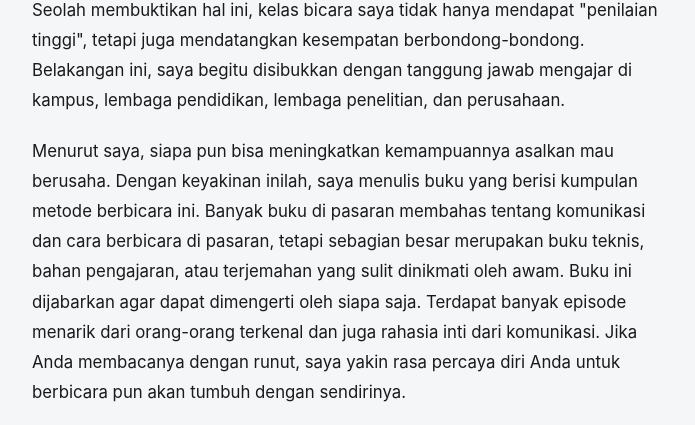
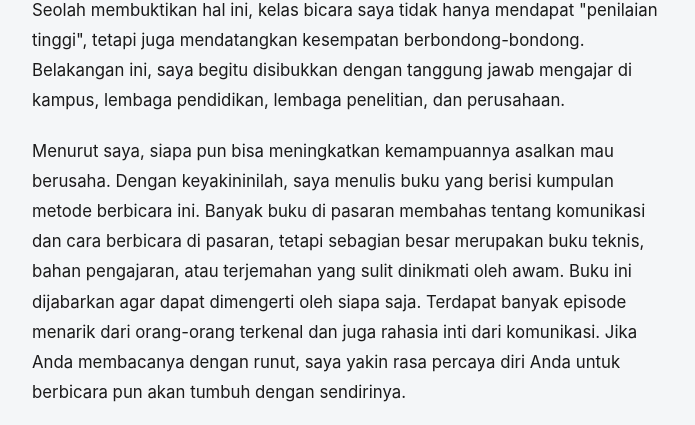
Before and after one commit to dartosugiarto/animal-farm, a plain HTML site: page index.html in a window 1280 px wide. Shown: the part 1816-2241 px from the top of the page, without its empty margins (292-987 px from the left). Drawn offline with Linux system fonts and the light colour scheme.

Commit message:
Update index.html

```diff
--- a/index.html
+++ b/index.html
@@ -34,7 +34,7 @@
         <p>Sedemikian pentingnya ucapan. Kita harus pandai berbicara untuk menunjukkan diri kita kepada lawan bicara dalam kehidupan sosial. Orang yang berbicara dengan mahir akan menjadi lebih maju daripada yang lainnya. Untuk mencapai tujuan komunikasi, persuasi, dan negosiasi, kita harus mengetahui metode komunikasi yang efisien.</p>
         <p>Masalahnya, hanya segintir orang yang mengetahuinya. Mayoritas orang tidak tahu bagaimana cara berkomunikasi dengan baik. Mereka kadang salah sangka bahwa orang lain pandai berbicara karena bawaan lahir, lalu mereka akan berkata kepada dirinya sendiri, "jika sejak awal tidak mahir berbicara, maka hal itu tidak akan bisa diperbaiki". Sama sekali tidak demikian. Anda dapat menonton film The King's Speech. Raja George VI naik tahta di Kerajaan Inggris pada saat Perang Dunia II pecah. Namun, ia mengalami kesulitan dalam berbicara dan selalu gagap. Oleh karena itu, publik tidak menyambut pidatonya dengan gegap gempita. la kemudian berlatih keras hingga bisa mengatasi kegagapannya hingga ia berhasil melakukan siaran pidato yang luar biasa seperti mendeklarasikan perang dengan Jerman. Pidatonya mampu menyentuh seluruh negeri dan berperan besar menyatukan rakyat Inggris.</p>
         <p>Saya pun demikian. Walaupun telah dikenal luas sebagai ahli seni berbicara, sejak lahir saya tidak memiliki kemampuan berbicara seperti sekarang. Justru saya mulai percaya diri untuk berbicara sejak dipuji oleh guru bahasa SMA. Saat itu, saya disuruh mendiktekan sebuah bacaan. Semenjak itu, saya giat berlatih dan semakin lama mendapatkan hasil yang lebih baik daripada sebelumnya. Kemudian, saya terpilih menjadi reporter dan berlanjut menapaki jalan sebagai pembawa acara, pengajar, pengisi suara, dan penyanyi. Kemampuan bicara saya semakin membaik dengan membawakan berbagai acara dan konser. Melalui banyak trial and error di hadapan orang banyak, kini saya boleh berbangga diri dengan kemampuan berbicara saya yang mumpuni. Seolah membuktikan hal ini, kelas bicara saya tidak hanya mendapat "penilaian tinggi", tetapi juga mendatangkan kesempatan berbondong-bondong. Belakangan ini, saya begitu disibukkan dengan tanggung jawab mengajar di kampus, lembaga pendidikan, lembaga penelitian, dan perusahaan.</p>
-        <p>Menurut saya, siapa pun bisa meningkatkan kemampuannya asalkan mau berusaha. Dengan keyakinan inilah, saya menulis buku yang berisi kumpulan metode berbicara ini. Banyak buku di pasaran membahas tentang komunikasi dan cara berbicara di pasaran, tetapi sebagian besar merupakan buku teknis, bahan pengajaran, atau terjemahan yang sulit dinikmati oleh awam. Buku ini dijabarkan agar dapat dimengerti oleh siapa saja. Terdapat banyak episode menarik dari orang-orang terkenal dan juga rahasia inti dari komunikasi. Jika Anda membacanya dengan runut, saya yakin rasa percaya diri Anda untuk berbicara pun akan tumbuh dengan sendirinya.</p>
+        <p>Menurut saya, siapa pun bisa meningkatkan kemampuannya asalkan mau berusaha. Dengan keyakininilah, saya menulis buku yang berisi kumpulan metode berbicara ini. Banyak buku di pasaran membahas tentang komunikasi dan cara berbicara di pasaran, tetapi sebagian besar merupakan buku teknis, bahan pengajaran, atau terjemahan yang sulit dinikmati oleh awam. Buku ini dijabarkan agar dapat dimengerti oleh siapa saja. Terdapat banyak episode menarik dari orang-orang terkenal dan juga rahasia inti dari komunikasi. Jika Anda membacanya dengan runut, saya yakin rasa percaya diri Anda untuk berbicara pun akan tumbuh dengan sendirinya.</p>
         <p>Buku ini bukanlah untuk kalangan khusus, melainkan untuk orang-orang biasa yang tumbuh sedikit demi sedikit, sebanyak buliran keringat usahanya. Buku ini ditulis untuk mereka yang berupaya untuk memperbaiki kemampuan bicaranya dan percaya bahwa kehidupannya dapat berubah dengan mengubah cara bicara. Saya mempersembahkan buku ini untuk semua orang yang saat ini pun sedang berjuang untuk masa depannya.</p>
         <p style="text-align:right; font-style:italic; font-size: 1rem; color: var(--muted);">Juni 2016<br>Oh Su Hyang</p>
     </section>
```
